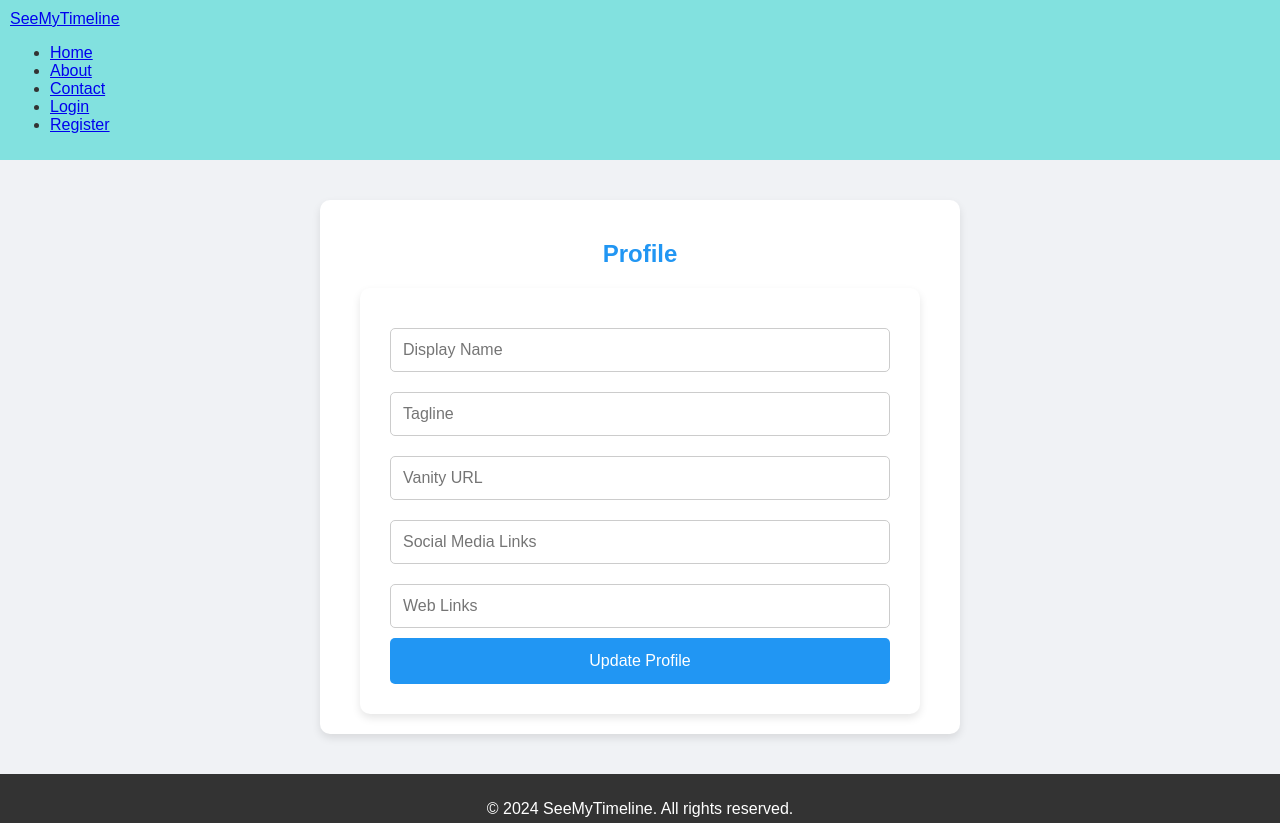
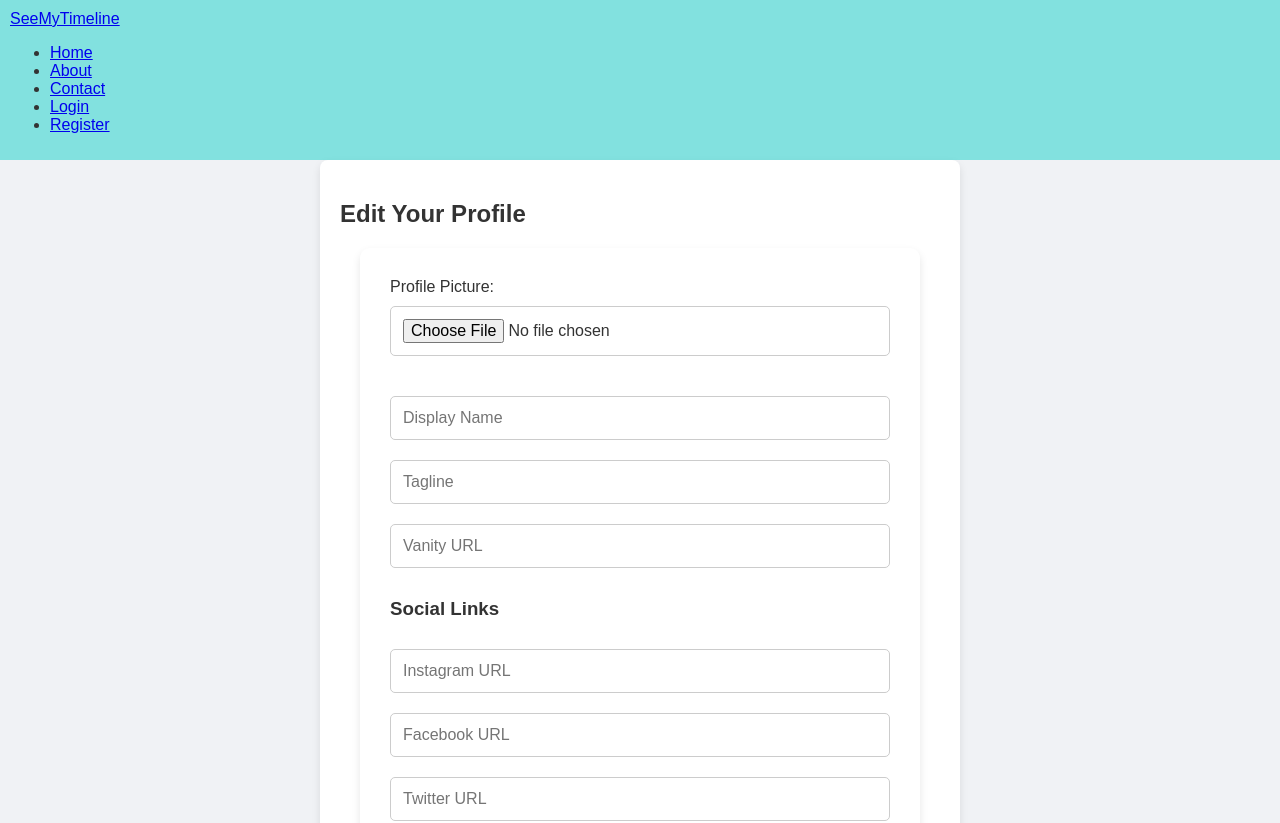
Before and after one commit to emanoj1/seemytimeline-frontend, a React (Create React App) app: page /profile in a window 1280 px wide. Shown: the top 823 px of the page. Built offline with nearby package versions, Linux system fonts and the light colour scheme; no server answers.

Commit message:
Code changes - Dashboard/profile
Trying to fix the POST/PUT issue on profile data entry.

```diff
--- a/src/pages/Profile.jsx
+++ b/src/pages/Profile.jsx
@@ -1,4 +1,5 @@
-import React, { useState } from 'react';
+import React, { useState, useEffect } from 'react';
+import axios from 'axios';
 import '../styles/Profile.css';
 
 function Profile() {
@@ -6,27 +7,133 @@ function Profile() {
     displayName: '',
     tagline: '',
     vanityUrl: '',
-    socialLinks: '',
-    webLinks: '',
+    socialLinks: {
+      instagram: '',
+      facebook: '',
+      twitter: '',
+      pinterest: '',
+      snapchat: '',
+      tiktok: '',
+      linkedin: '',
+      behance: '',
+      youtube: '',
+      vimeo: '',
+      reddit: '',
+    },
+    webLinks: ['', '', ''],
+    profilePicture: null,
   });
 
+  const [vanityUrlMessage, setVanityUrlMessage] = useState('');
+  const [isVanityUrlAvailable, setIsVanityUrlAvailable] = useState(false);
+
+  useEffect(() => {
+    // Load the existing user profile data from the server
+    async function loadUserProfile() {
+      try {
+        const response = await axios.get('/api/users/profile');
+        setFormData(response.data);
+      } catch (error) {
+        console.error('Error loading user profile:', error.response?.data || error.message);
+      }
+    }
+    loadUserProfile();
+  }, []);
+
   const handleChange = (e) => {
+    const { name, value } = e.target;
+
+    if (name.startsWith('social_')) {
+      const socialPlatform = name.split('_')[1];
       setFormData({
         ...formData,
-      [e.target.name]: e.target.value,
+        socialLinks: {
+          ...formData.socialLinks,
+          [socialPlatform]: value,
+        },
+      });
+    } else if (name.startsWith('webLink_')) {
+      const index = parseInt(name.split('_')[1], 10);
+      const newWebLinks = [...formData.webLinks];
+      newWebLinks[index] = value;
+      setFormData({
+        ...formData,
+        webLinks: newWebLinks,
+      });
+    } else {
+      setFormData({
+        ...formData,
+        [name]: value,
+      });
+    }
+  };
+
+  const handleFileChange = (e) => {
+    setFormData({
+      ...formData,
+      profilePicture: e.target.files[0],
     });
   };
 
-  const handleSubmit = (e) => {
+  const checkVanityUrlAvailability = async () => {
+    try {
+      const response = await axios.post('/api/users/check-vanity-url', { vanityUrl: formData.vanityUrl });
+      if (response.data.available) {
+        setVanityUrlMessage('Woohoo! That vanity URL name is available!');
+        setIsVanityUrlAvailable(true);
+      } else {
+        setVanityUrlMessage('Oops! That vanity URL name is not available. Try another name...');
+        setIsVanityUrlAvailable(false);
+      }
+    } catch (error) {
+      console.error('Error checking vanity URL availability:', error.response?.data || error.message);
+    }
+  };
+
+  const handleSubmit = async (e) => {
     e.preventDefault();
-    // Implement API call to update profile info
-    console.log('Profile updated:', formData);
+    try {
+      const formDataCopy = { ...formData };
+
+      // If profilePicture is an object (File), upload it separately and save the URL
+      if (formData.profilePicture instanceof File) {
+        const imageData = new FormData();
+        imageData.append('file', formData.profilePicture);
+
+        const imageResponse = await axios.post('/api/users/upload-profile-picture', imageData);
+        formDataCopy.profilePicture = imageResponse.data.url;
+      }
+
+      // Use PUT request for updating the profile
+      await axios.put('/api/users/profile', formDataCopy);
+      console.log('Profile updated successfully!');
+    } catch (error) {
+      console.error('Error updating profile:', error.response?.data || error.message);
+    }
   };
 
   return (
     <div className="profile">
-      <h2>Profile</h2>
+      <h2>Edit Your Profile</h2>
       <form onSubmit={handleSubmit}>
+        <div className="profile-picture">
+          <label htmlFor="profilePicture">Profile Picture:</label>
+          {formData.profilePicture && (
+            <div>
+              <img
+                src={
+                  formData.profilePicture instanceof File
+                    ? URL.createObjectURL(formData.profilePicture)
+                    : formData.profilePicture
+                }
+                alt="Profile"
+                className="profile-picture-preview"
+              />
+            </div>
+          )}
+          <input type="file" id="profilePicture" onChange={handleFileChange} />
+        </div>
+
         <input
           type="text"
           name="displayName"
@@ -34,6 +141,7 @@ function Profile() {
           value={formData.displayName}
           onChange={handleChange}
         />
+
         <input
           type="text"
           name="tagline"
@@ -41,27 +149,45 @@ function Profile() {
           value={formData.tagline}
           onChange={handleChange}
         />
+
+        <div className="vanity-url-section">
           <input
             type="text"
             name="vanityUrl"
             placeholder="Vanity URL"
             value={formData.vanityUrl}
             onChange={handleChange}
+            onBlur={checkVanityUrlAvailability}
           />
+          {vanityUrlMessage && (
+            <p className={isVanityUrlAvailable ? 'success' : 'error'}>{vanityUrlMessage}</p>
+          )}
+        </div>
+
+        <h3>Social Links</h3>
+        {Object.keys(formData.socialLinks).map((platform) => (
           <input
+            key={platform}
             type="text"
-          name="socialLinks"
-          placeholder="Social Media Links"
-          value={formData.socialLinks}
+            name={`social_${platform}`}
+            placeholder={`${platform.charAt(0).toUpperCase() + platform.slice(1)} URL`}
+            value={formData.socialLinks[platform]}
             onChange={handleChange}
           />
+        ))}
+
+        <h3>Web Links</h3>
+        {formData.webLinks.map((link, index) => (
           <input
+            key={index}
             type="text"
-          name="webLinks"
-          placeholder="Web Links"
-          value={formData.webLinks}
+            name={`webLink_${index}`}
+            placeholder={`Website ${index + 1}`}
+            value={link}
             onChange={handleChange}
           />
+        ))}
+
         <button type="submit">Update Profile</button>
       </form>
     </div>
--- a/src/styles/Profile.css
+++ b/src/styles/Profile.css
@@ -1,28 +1,67 @@
-/* STyling for the Profile page in the Dashboard */
-
-/* src/styles/Profile.css */
+/* Styling for the Profile page in the Dashboard */
 
 .profile {
   max-width: 600px;
-    margin: 40px auto;
+  margin: 0 auto;
   padding: 20px;
-    background: #fff;
-    border-radius: 10px;
-    box-shadow: 0 4px 8px rgba(0, 0, 0, 0.1);
+  background-color: #fff;
+  border-radius: 8px;
+  box-shadow: 0px 4px 8px rgba(0, 0, 0, 0.1);
 }
 
-  .profile h2 {
-    text-align: center;
+h2 {
   margin-bottom: 20px;
-    color: #2196f3;
+  color: #333;
 }
 
-  .profile form {
-    display: flex;
-    flex-direction: column;
+.profile-picture {
+  margin-bottom: 20px;
 }
 
-  .profile input,
-  .profile textarea {
-    margin-bottom: 15px;
+.profile-picture-preview {
+  width: 100px;
+  height: 100px;
+  object-fit: cover;
+  border-radius: 50%;
+  margin-bottom: 10px;
 }
+
+.vanity-url-section {
+  margin-bottom: 20px;
+}
+
+.vanity-url-section .success {
+  color: green;
+}
+
+.vanity-url-section .error {
+  color: red;
+}
+
+input[type="text"],
+input[type="file"],
+textarea {
+  width: 100%;
+  padding: 12px;
+  margin: 10px 0;
+  border: 1px solid #ccc;
+  border-radius: 5px;
+  box-sizing: border-box;
+  font-size: 16px;
+}
+
+button[type="submit"] {
+  width: 100%;
+  background-color: #2196f3;
+  color: white;
+  padding: 14px;
+  border: none;
+  border-radius: 5px;
+  font-size: 16px;
+  cursor: pointer;
+  transition: background-color 0.3s ease-in-out;
+}
+
+button[type="submit"]:hover {
+  background-color: #1976d2;
+}
--- a/src/utils/api.jsx
+++ b/src/utils/api.jsx
@@ -36,21 +36,12 @@ export const getRequest = async (url, params = {}) => {
 export const postRequest = async (url, data) => {
   try {
     const response = await API.post(url, data);
-    return response.data;  // Return response.data to get the actual data from the API
+    return response.data;
   } catch (error) {
     console.error('API POST request error:', error);
-
-    // Ensure you return or throw the error to handle it properly in the calling function
-    if (error.response) {
-      throw error.response.data;  // Server responded with a status code outside the 2xx range
-    } else if (error.request) {
-      throw new Error('No response received from the server');  // Request was made, but no response was received
-    } else {
-      throw new Error(error.message);  // Something else happened while setting up the request
-    }
+    throw error.response.data;
   }
 };
-
 
 // Function to handle PUT requests
 export const putRequest = async (url, data) => {
```
Lines whose indentation alone changed are shown as unchanged.
